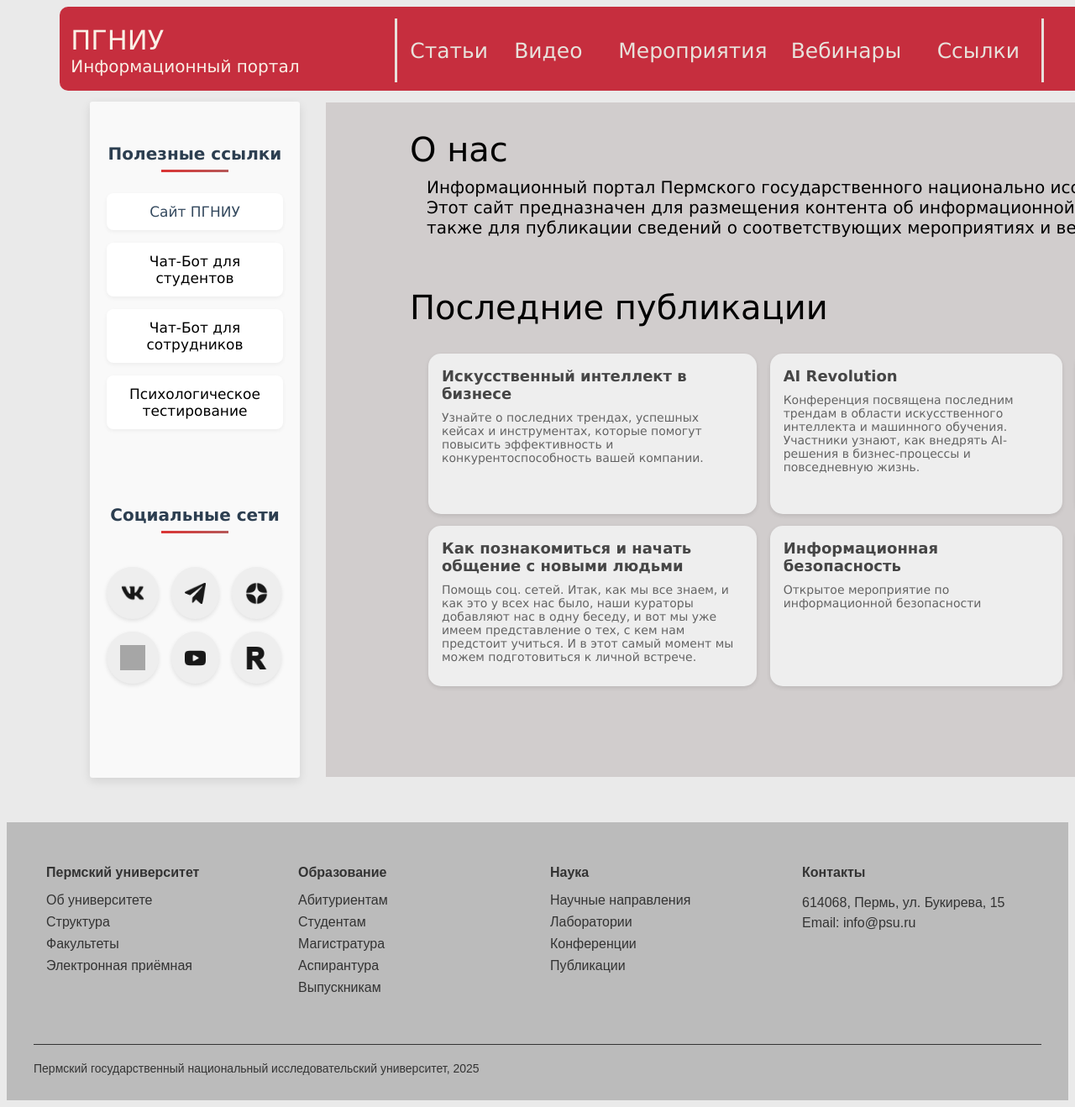
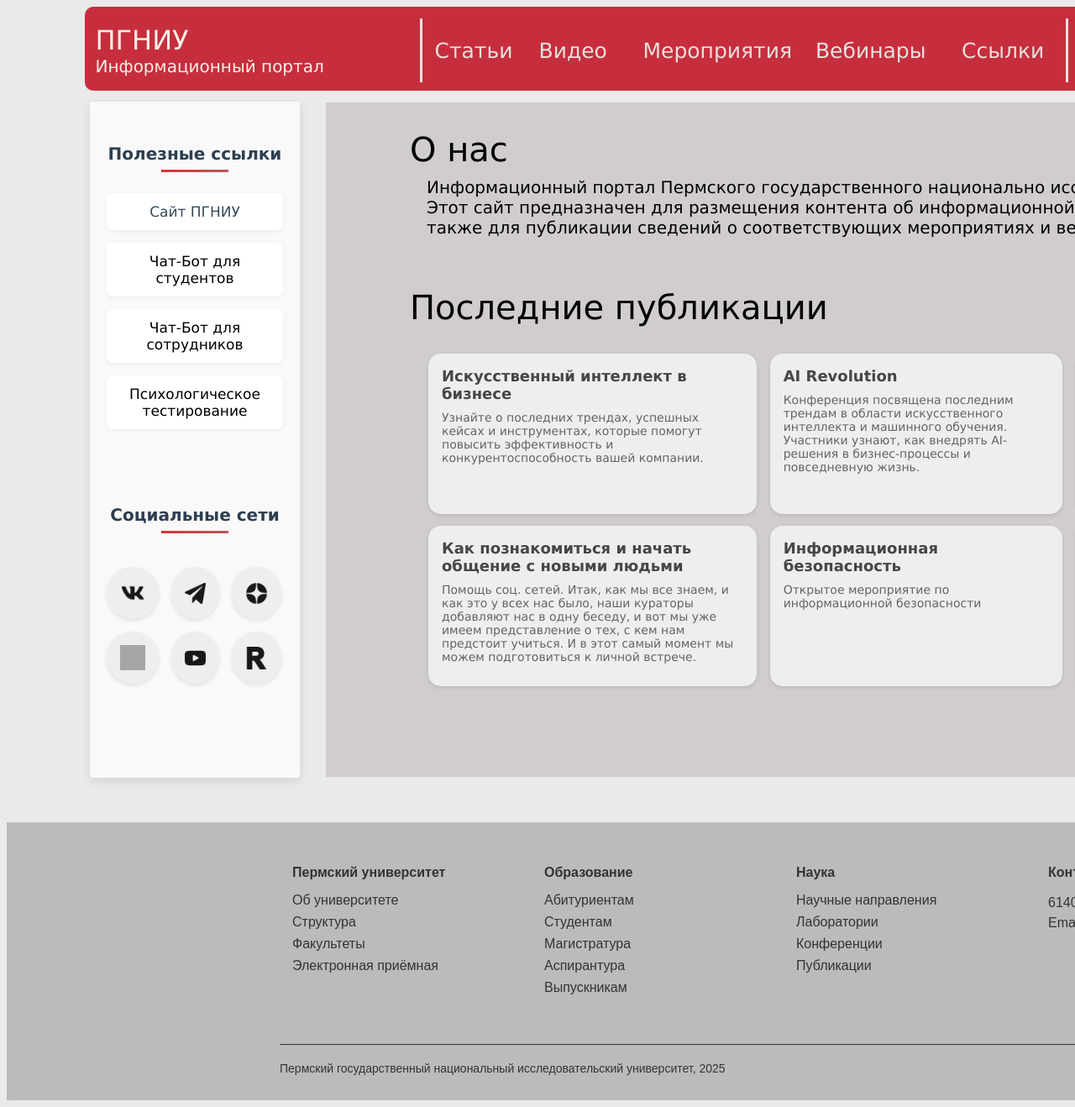
Before and after one commit to usernameisalr3adytaken/info_portal, a PHP site: page / in a window 1280 px wide; the page is wider, and only the part inside the window is pictured. Shown: that part at 84% size. Run offline with PHP 8.4, Linux system fonts and the light colour scheme; data comes from the database, SQL or seed files in the repository; some libraries are stand-ins or nearby versions; grey boxes are pictures that could not be loaded.

Commit message:
Update main.css

```diff
--- a/Портал/css/main.css
+++ b/Портал/css/main.css
@@ -1,6 +1,7 @@
 html { scroll-behavior: smooth; }
 
 body {
+	min-width: 1850px;
     background: #EAEAEA; font-family: Verdana, sans-serif;
 }
 
@@ -596,4 +597,5 @@ p {margin: auto;}
     .article:hover div {
         background: rgba(255, 255, 255, 0.2) !important;
         color: #fff;
+
     }
```
